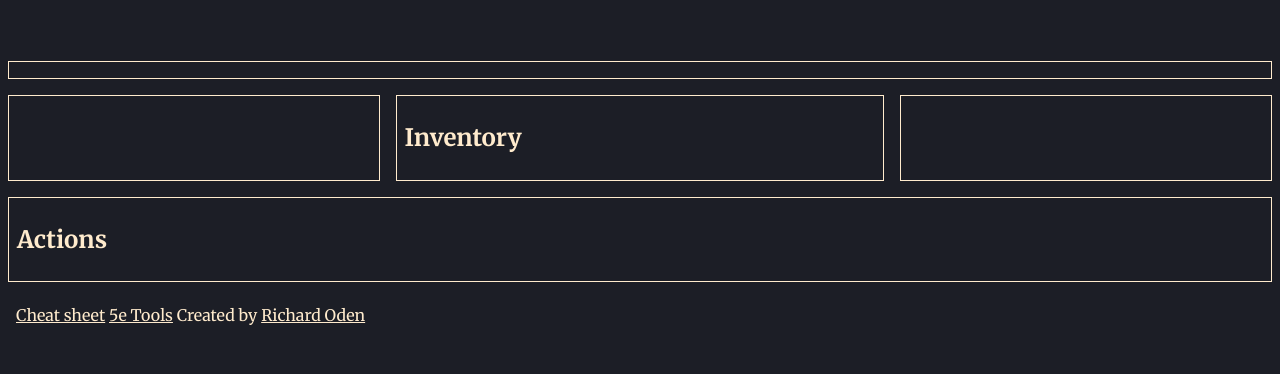
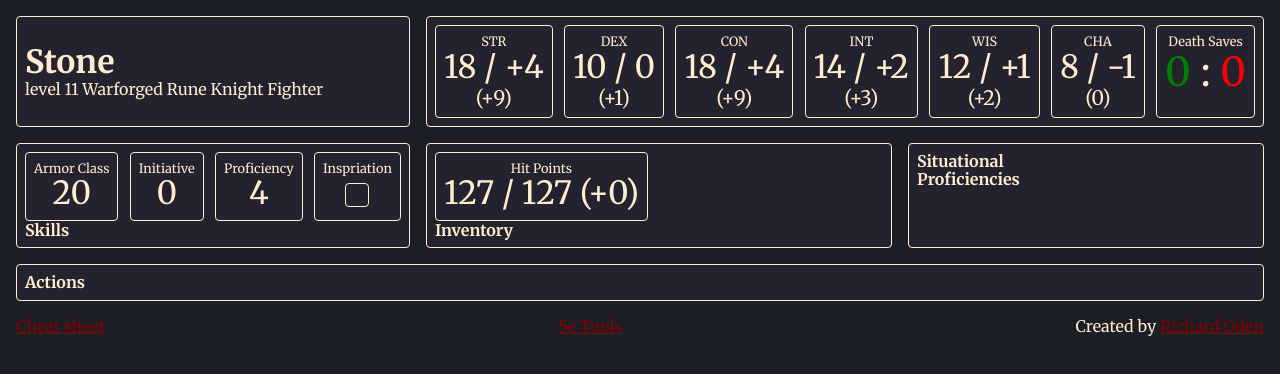
Before and after one commit to richard-oden/stone-character-sheet, a plain HTML site: page sheet.html in a window 1280 px wide. Drawn offline with Linux system fonts and the light colour scheme.

Commit message:
Continued fleshing out character sheet

```diff
--- a/css/style.css
+++ b/css/style.css
@@ -1,9 +1,9 @@
 * {
     box-sizing: border-box;
     font-family: 'Merriweather', serif;
-    background-color: #1c1e26;
-    color: blanchedalmond;
-    border-color: blanchedalmond;
+    --background: rgb(28, 30, 38);
+    --foreground: rgb(255, 235, 205);
+    --border: rgb(31, 33, 43);
     --highlight-background: rgb(34, 35, 46);
     --highlight-foreground: white;
     --important: rgb(133, 0, 0);
@@ -38,10 +38,15 @@ body {
 }
 
 main {
+    gap: 1rem;
     grid-template-areas:
-        "top-row top-row top-row"
+        "top-left top-row top-row"
         "left-col center-col right-col"
         "bottom-row bottom-row bottom-row";
+}
+
+.top-left {
+    grid-area: top-left;
 }
 
 .top-row {
@@ -66,11 +71,75 @@ main {
 
 /* STYLING =============================== */
 
-header, footer, section {
-    padding: .5rem;
-    margin: .5rem;
+body {
+    background-color: var(--background);
+    color: var(--foreground);
+    border-color: var(--foreground);
+    margin: 1rem;
 }
 
-section {
+a {
+    color: var(--important);
+}
+
+footer, .top-row, .basic-stats {
+    align-items: center;
+    justify-content: space-between;
+}
+
+footer {
+    margin-top: 1rem;
+}
+
+h1, h2, h3, p {
+    margin: 0;
+}
+
+h3 {
+    font-size: 1rem;
+}
+
+section, .bordered {
     border: 1px solid;
+    border-radius: .25rem;
+    background-color: var(--highlight-background);
+    padding: .5rem;
 }
+
+.top-left {
+    justify-content: center;
+}
+
+.stat-card {
+    align-items: center;
+    height: 100%;
+}
+
+.fig-l {
+    font-size: 2rem;
+}
+
+.save {
+    font-size: 1.25rem;
+}
+
+.num-death-saves {
+    font-size: 2.5rem;
+}
+
+input[type="checkbox"] {
+    -webkit-appearance: none;
+    -moz-appearance: none;
+    -o-appearance: none;
+    appearance: none;
+    background-color: var(--highlight-background);
+    border: 1px solid var(--foreground);
+    width: 1.5rem; height: 1.5rem;
+    margin-top: .5rem;
+    border-radius: .25rem;
+}
+
+input:checked {
+    box-shadow: inset 0 0 0 .5rem var(--highlight-background);
+    background-color: var(--foreground);
+}
--- a/js/Stone.js
+++ b/js/Stone.js
@@ -7,6 +7,7 @@ const stone = {
 
     currentHitPoints: 127,
     maxHitPoints: 127,
+    tempHitPoints: 0,
     hitDie: 'd10',
     remainingHitDice: 11,
     speed: 30,
@@ -126,7 +127,7 @@ If you die while wearing the ring, your soul enters it, unless it already houses
     },
 
     get initiative() {
-        this.abilityScoreMods.DEX;
+        return this.abilityScoreMods.DEX;
     },
 
     get savingThrows() {
@@ -155,7 +156,7 @@ If you die while wearing the ring, your soul enters it, unless it already houses
                 ability: skill.ability,
                 fullName: skill.fullName,
                 mod: mod,
-                roll: `d20${mod >= 0 ? '+' : '-'}${mod}`
+                roll: `d20${mod >= 0 ? '+' : ''}${mod}`
             };
         }
         return skills;
@@ -174,7 +175,7 @@ If you die while wearing the ring, your soul enters it, unless it already houses
             let rollsString = `Attack: d20+${attackMod} / Damage: `;
             for (const damageType of Object.keys(weapon.damage)) {
                 rollsString += weapon.damage[damageType];
-                if (Object.keys(weapon.damage)[0] == damageType) rollsString += (mod >= 0 ? '+' : '-') + damageMod;
+                if (Object.keys(weapon.damage)[0] == damageType) rollsString += (mod >= 0 ? '+' : '') + damageMod;
                 rollsString += ` ${damageType} `;
             }
 
--- a/js/app.js
+++ b/js/app.js
@@ -1,6 +1,6 @@
 const characterName = document.querySelector('.char-name');
 const basicInfo = document.querySelector('.basic-info');
-const abilityScores = document.querySelector('.abil-scores');
+const topRow = document.querySelector('.top-row');
 const basicStats = document.querySelector('.basic-stats');
 const skills = document.querySelector('.skills');
 const hp = document.querySelector('.hp');
@@ -12,3 +12,72 @@ const situationalInfo = document.querySelector('.situational-info');
 const proficiencies = document.querySelector('.proficiencies');
 const actionsFilter = document.querySelector('.actions-filter');
 const actions = document.querySelector('.actions');
+
+characterName.textContent = stone.name;
+basicInfo.textContent = `level ${stone.level} ${stone.race} ${stone.subclass} ${stone.class}`;
+
+let topRowHTML = '';
+for (const abil in stone.abilityScores) {
+    const label = abil;
+    const score = stone.abilityScores[abil];
+    const mod = stone.abilityScoreMods[abil]
+    const savingThrow = stone.savingThrows[abil];
+
+    topRowHTML +=
+    `
+        <div class="abil col bordered stat-card">
+            <small>${label}</small>
+            <div class="fig-l">${score} / ${mod > 0 ? '+' : ''}${mod}</div>
+            <div class="save">(${savingThrow > 0 ? '+' : ''}${savingThrow})</div>
+        </div>
+    `;
+}
+topRowHTML +=
+`
+    <div class="death-saves col bordered stat-card">
+        <small>Death Saves</small>
+        <div class="num-death-saves">
+            <span style="color: green" >${stone.deathSaves.successes}</span> :
+            <span style="color: red">${stone.deathSaves.failures}</span>
+        </div>
+    </div>
+`;
+topRow.innerHTML = topRowHTML;
+
+basicStats.innerHTML =
+`
+    <div class="ac col bordered stat-card">
+        <small>Armor Class</small>
+        <div class="fig-l">
+            ${stone.armorClass}
+        </div>
+    </div>
+    <div class="initiative col bordered stat-card">
+        <small>Initiative</small>
+        <div class="fig-l">
+            ${stone.initiative > 0 ? '+' : ''}${stone.initiative}
+        </div>
+    </div>
+    <div class="prof-bonus col bordered stat-card">
+        <small>Proficiency</small>
+        <div class="fig-l">
+            ${stone.proficiencyBonus}
+        </div>
+    </div>
+    <div class="inspiration col bordered stat-card">
+        <small>Inspriation</small>
+        <div>
+            <input type="checkbox" ${stone.inspiration ? ' checked' : ''}></input>
+        </div>
+    </div>
+`;
+
+hp.innerHTML +=
+`
+    <div class="hit-points col bordered stat-card">
+        <small>Hit Points</small>
+        <div class="fig-l">
+            ${stone.currentHitPoints} / ${stone.maxHitPoints} (+${stone.tempHitPoints})
+        </div>
+    </div>
+`;
--- a/sheet.html
+++ b/sheet.html
@@ -11,38 +11,42 @@
     <title>Stone - Character Sheet</title>
 </head>
 <body>
-    <header>
-        <h1 class="char-name"></h1>
-        <p class="basic-info"></p>
-    </header>
     <main class="grid">
-        <section class="row top-row">
-            <div class="abil-scores"></div>
+        <section class="col top-left">
+            <h1 class="char-name"></h1>
+            <p class="basic-info"></p>
         </section>
+        <section class="row top-row"></section>
         <section class="col left-col">
             <div class="row basic-stats"></div>
-            <div class="col skills"></div>
+            <div class="col skills">
+                <h3>Skills</h3>
+            </div>
         </section>
         <section class="col center-col">
-            <div class="hp grid"></div>
+            <div class="hp row"></div>
             <div class="inventory">
-                <h2>Inventory</h2>
+                <h3>Inventory</h3>
                 <div class="wealth"></div>
                 <form class="inventory-filter"></form>
                 <div class="items"></div>
             </div>
         </section>
         <section class="col right-col">
-            <div class="col situational-info"></div>
-            <div class="col proficiencies"></div>
+            <div class="col situational-info">
+                <h3>Situational</h3>
+            </div>
+            <div class="col proficiencies">
+                <h3>Proficiencies</h3>
+            </div>
         </section>
         <section class="row cards bottom-row">
-            <h2>Actions</h2>
+            <h3>Actions</h3>
             <form class="actions-filter"></form>
             <div class="actions"></div>
         </section>
     </main>
-    <footer>
+    <footer class="row">
         <a href="#">Cheat sheet</a>
         <a href="#">5e Tools</a>
         <span>Created by <a href="https://github.com/richard-oden/stone-character-sheet">Richard Oden</a></span>
```
